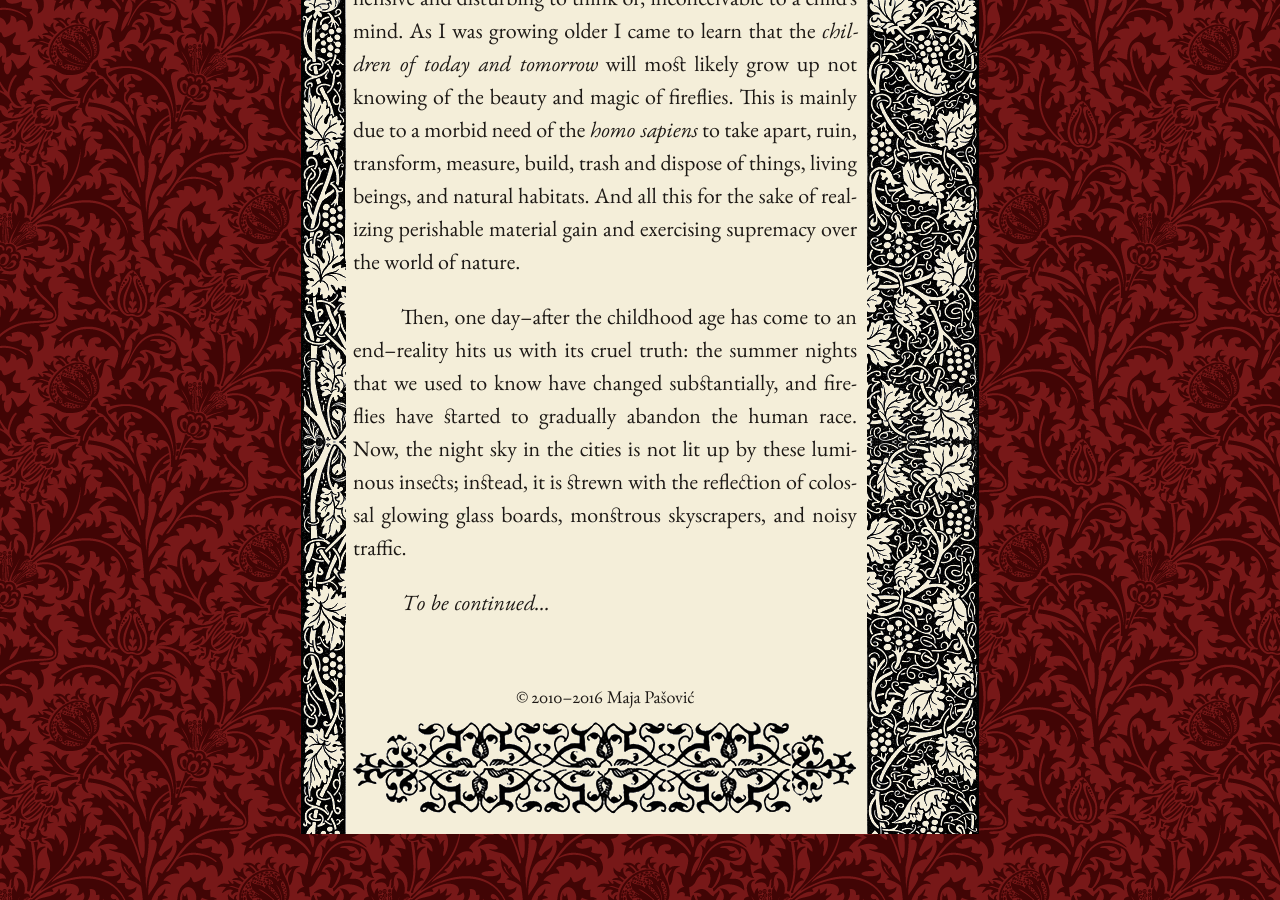
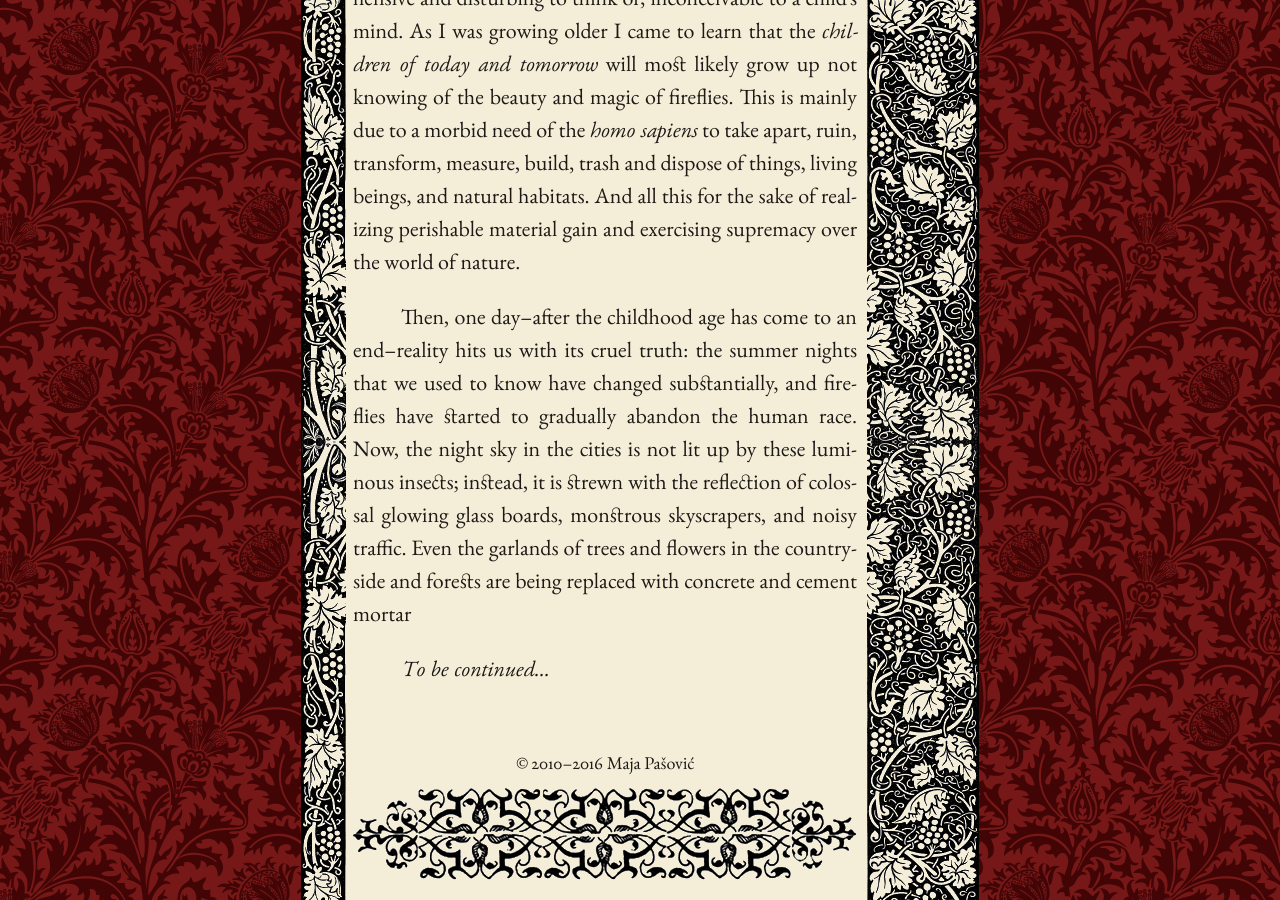
Before and after one commit to mpasovic/majapasovic.org, a Jekyll site: the page built from _posts/2016-07-06-a-lamenting-song-for-fireflies-progressive-destruction-of-the-environment-and-its-consequences.md, in a window 1280 px wide and 900 px high, scrolled down 2519 px. Built offline with Jekyll 4.4.1, drawn with Linux system fonts in a browser that asks for light colours; nearby versions of some CDN libraries.

Commit message:
Updated 2016-07-06-a-lamenting-song-for-fireflies-progressive-destruction-of-the-environment-and-its-consequences.md

```diff
--- a/_posts/2016-07-06-a-lamenting-song-for-fireflies-progressive-destruction-of-the-environment-and-its-consequences.md
+++ b/_posts/2016-07-06-a-lamenting-song-for-fireflies-progressive-destruction-of-the-environment-and-its-consequences.md
@@ -25,6 +25,6 @@ title: >-
 *****
 As a child, I wondered if fireflies came out at night from a mysterious land/habitat, invisible to humans. A never-ending stream of questions titillated my youthful imagination: "How could I reach their habitat? Even if there was a way to reach it, would I be welcomed into their *community*? Would they be able to pass on their magical skill of lighting up darkness to someone who is *different*? What if they didn't like me enough, and decided to banish me from their luminous swarm?" But little did my foolish mind back then know that these luminous creatures would dwindle in number in the span of a few decades only. There were things more apprehensive and disturbing to think of, inconceivable to a child's mind. As I was growing older I came to learn that the *children of today and tomorrow* will most likely grow up not knowing of the beauty and magic of fireflies. This is mainly due to a morbid need of the *homo sapiens* to take apart, ruin, transform, measure, build, trash and dispose of things, living beings, and natural habitats. And all this for the sake of realizing perishable material gain and exercising supremacy over the world of nature.
 
-Then, one day--after the childhood age has come to an end--reality hits us with its cruel truth: the summer nights that we used to know have changed substantially, and fireflies have started to gradually abandon the human race. Now, the night sky in the cities is not lit up by these luminous insects; instead, it is strewn with the reflection of colossal glowing glass boards, monstrous skyscrapers, and noisy traffic.
+Then, one day--after the childhood age has come to an end--reality hits us with its cruel truth: the summer nights that we used to know have changed substantially, and fireflies have started to gradually abandon the human race. Now, the night sky in the cities is not lit up by these luminous insects; instead, it is strewn with the reflection of colossal glowing glass boards, monstrous skyscrapers, and noisy traffic. Even the garlands of trees and flowers in the countryside and forests are being replaced with concrete and cement mortar
 
 *To be continued...*
```
